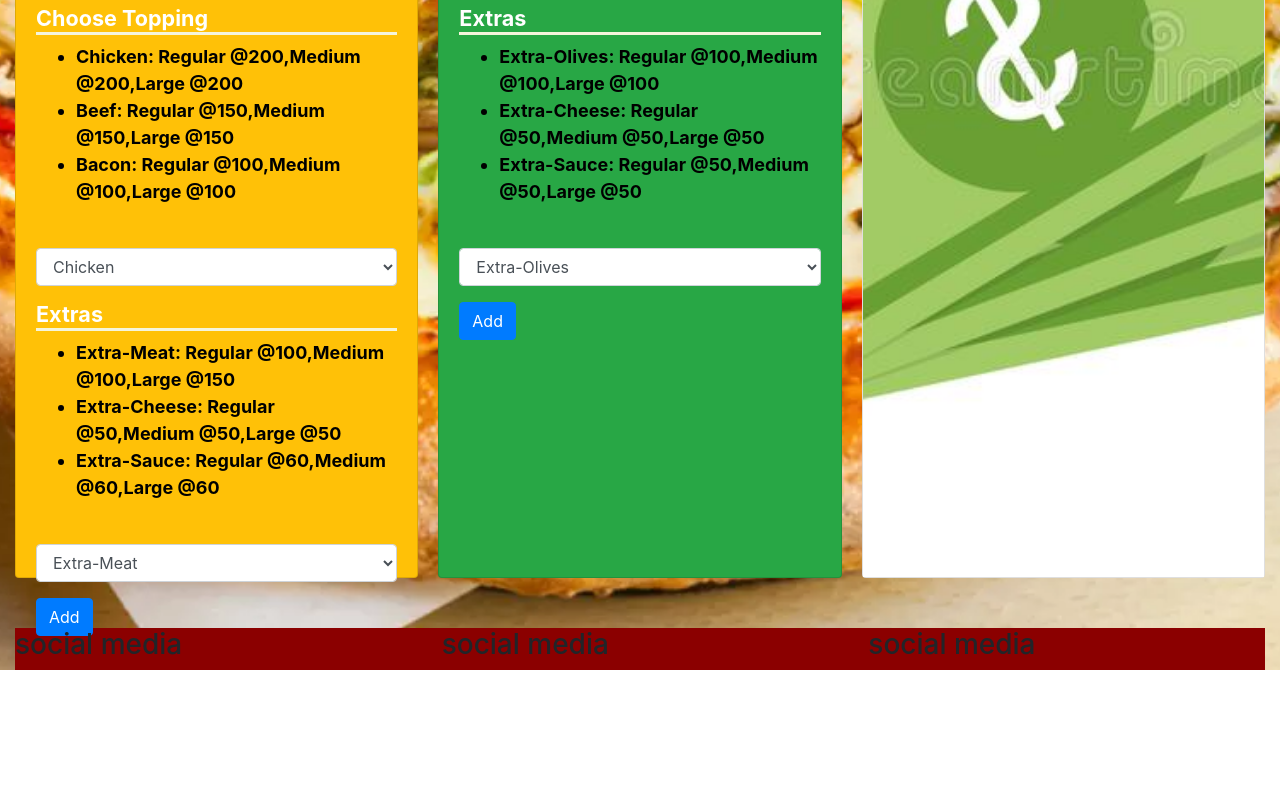
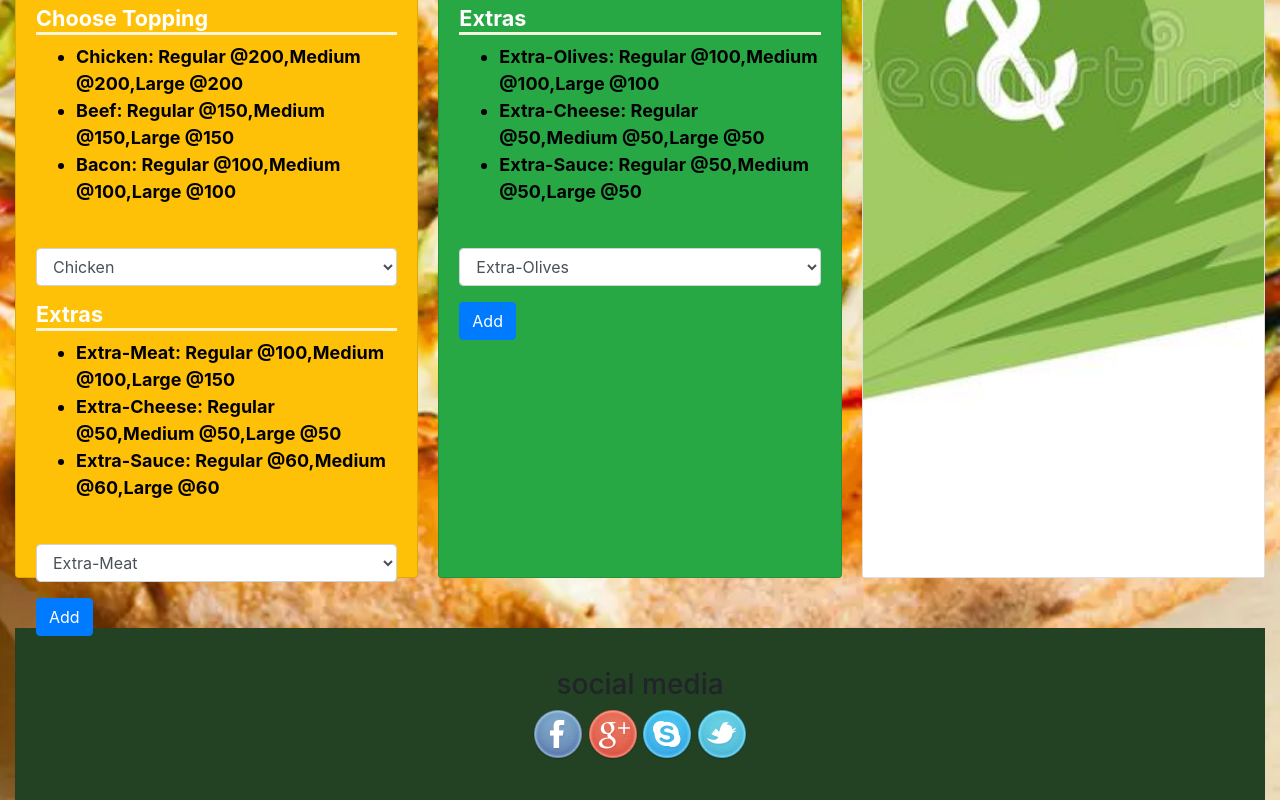
Before and after one commit to Samfan01/The-Lastborns-pizza-place, a plain HTML site: page index.html in a window 1280 px wide. Shown: the part 690-1490 px from the top of the page. Before the commit the page ends 1360 px from the top, so only its background shows below. Drawn offline with Linux system fonts and the light colour scheme.

Commit message:
added icons to footer

```diff
--- a/css/styles.css
+++ b/css/styles.css
@@ -17,8 +17,9 @@ body{
       color: darkred;
 }
 #foot{
-    background-color: darkred;
-
+    background-color: rgb(35, 65, 35);
+    text-align: center;
+    padding: 40px;
 }
 .card-body{
     height: 1050px;
--- a/index.html
+++ b/index.html
@@ -131,7 +131,7 @@
             </ul>
             <button type="button" class="btn btn-primary" id="take2">Deliver</button>
             <br><br>
-                    <form >
+            <form>
               <div class="form-group">
                 <label for="name">Name:</label>
                 <input type="name" class="form-control" placeholder="Enter name" id="name">
@@ -153,15 +153,16 @@
     </div>
     <footer id="foot">
       <div class="row">
-                <div class="col-sm-4">
+        <div class="col-sm-12">
           <h3>social media</h3>
+          <div class="icons">
+          <img src="./images/facebook.png" alt="facebook">
+          <img src="./images/g_plus.png" alt="g_plus">
+          <img src="./images/skype.png" alt="skype">
+          <img src="./images/twitter.png" alt="twitter">
           </div>
-                <div class="col-sm-4">
-                    <h3>social media</h3>
         </div>
-                <div class="col-sm-4">
-                    <h3>social media</h3>
-                </div>
+
       </div>
     </footer>
   </div>
```
Also changed, not shown: images/facebook.png (added), images/g_plus.png (added), images/skype.png (added), images/twitter.png (added). Lines whose indentation alone changed are shown as unchanged.
